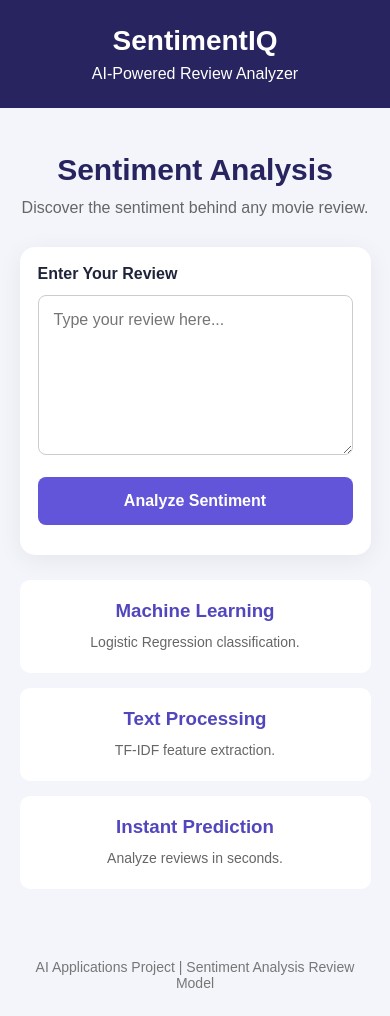
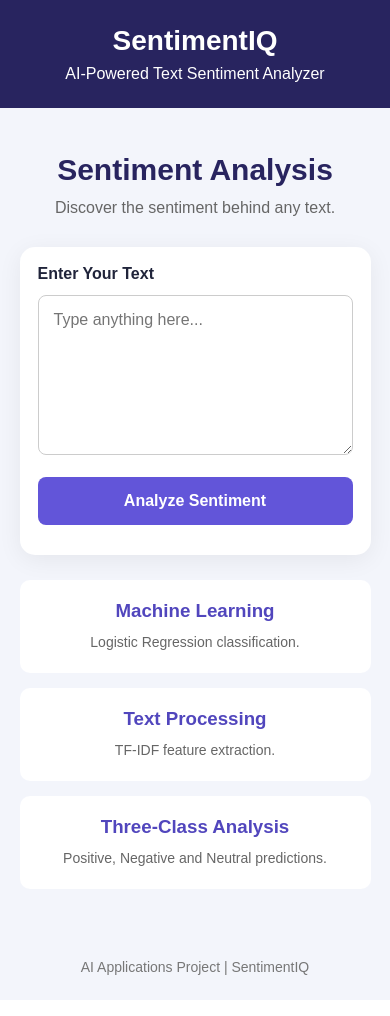
Before and after one commit to arvindjaat7/sentiment-analysis-ml, a Flask app: page / in a window 390 px wide. After the commit the page ends 975 px from the top, so only its background shows below. Run offline with Flask 3, Linux system fonts and the light colour scheme; parts of the project's set-up code (start-up, migrations or seed data) failed here and were passed over.

Commit message:
Upgrade sentiment analyzer to three-class model

```diff
--- a/app.py
+++ b/app.py
@@ -1,50 +1,41 @@
+
 from flask import Flask, render_template, request, jsonify
 import joblib
-import os
 
 app = Flask(__name__)
 
-MODEL_PATH = "model/sentiment_model.pkl"
-
-model = None
-
-if os.path.exists(MODEL_PATH):
-    model = joblib.load(MODEL_PATH)
-
+model = joblib.load("model/sentiment_model.pkl")
 
 @app.route("/")
 def home():
     return render_template("index.html")
 
-
 @app.route("/predict", methods=["POST"])
 def predict():
+    try:
+        data = request.get_json()
+        text = data.get("review", "").strip()
 
-    if model is None:
+        if not text:
+            return jsonify({"error": "Please enter some text."}), 400
+
+        probabilities = model.predict_proba([text])[0]
+        classes = model.classes_
+
+        percentages = {
+            str(label): round(float(probability) * 100, 2)
+            for label, probability in zip(classes, probabilities)
+        }
+
+        predicted_sentiment = str(classes[probabilities.argmax()])
+
         return jsonify({
-            "error": "Model not found. Run train_model.py first."
-        }), 500
+            "sentiment": predicted_sentiment,
+            "percentages": percentages
+        })
 
-    data = request.get_json(silent=True) or request.form
-    review = str(data.get("review", "")).strip()
-
-    if not review:
-        return jsonify({
-            "error": "Please enter a review."
-        }), 400
-
-    prediction = model.predict([review])[0]
-
-    confidence = None
-
-    if hasattr(model, "predict_proba"):
-        probabilities = model.predict_proba([review])[0]
-        confidence = round(float(max(probabilities)) * 100, 2)
-
-    return jsonify({
-        "sentiment": str(prediction).capitalize(),
-        "confidence": confidence
-    })
+    except Exception as e:
+        return jsonify({"error": str(e)}), 500
 
 
 if __name__ == "__main__":
--- a/static/script.js
+++ b/static/script.js
@@ -1,8 +1,8 @@
+
 async function analyzeSentiment() {
     const review = document.getElementById("review").value.trim();
     const result = document.getElementById("result");
     const sentiment = document.getElementById("sentiment");
-    const confidence = document.getElementById("confidence");
     const error = document.getElementById("error");
     const button = document.getElementById("analyzeBtn");
 
@@ -10,7 +10,7 @@ async function analyzeSentiment() {
     result.classList.add("hidden");
 
     if (!review) {
-        error.textContent = "Please enter a review first.";
+        error.textContent = "Please enter some text first.";
         return;
     }
 
@@ -35,17 +35,21 @@ async function analyzeSentiment() {
         }
 
         sentiment.textContent =
-            "Sentiment: " + data.sentiment;
+            "Predicted Sentiment: " + data.sentiment.toUpperCase();
+
+        document.getElementById("positivePercent").textContent =
+            (data.percentages.positive ?? 0) + "%";
+
+        document.getElementById("negativePercent").textContent =
+            (data.percentages.negative ?? 0) + "%";
+
+        document.getElementById("neutralPercent").textContent =
+            (data.percentages.neutral ?? 0) + "%";
 
         result.classList.toggle(
             "negative",
             data.sentiment.toLowerCase() === "negative"
         );
-
-        confidence.textContent =
-            data.confidence !== null
-                ? "Model confidence: " + data.confidence + "%"
-                : "";
 
         result.classList.remove("hidden");
 
--- a/templates/index.html
+++ b/templates/index.html
@@ -1,10 +1,11 @@
+
 <!DOCTYPE html>
 <html lang="en">
 <head>
     <meta charset="UTF-8">
     <meta name="viewport" content="width=device-width, initial-scale=1.0">
 
-    <title>Sentiment Analysis Review Model by RCC</title>
+    <title>SentimentIQ - AI Text Analyzer</title>
 
     <link rel="stylesheet"
           href="{{ url_for('static', filename='style.css') }}">
@@ -14,7 +15,7 @@
 
     <header>
         <h2>SentimentIQ</h2>
-        <p>AI-Powered Review Analyzer</p>
+        <p>AI-Powered Text Sentiment Analyzer</p>
     </header>
 
     <main class="container">
@@ -22,16 +23,16 @@
         <h1>Sentiment Analysis</h1>
 
         <p class="subtitle">
-            Discover the sentiment behind any movie review.
+            Discover the sentiment behind any text.
         </p>
 
         <div class="analyzer">
 
-            <label for="review">Enter Your Review</label>
+            <label for="review">Enter Your Text</label>
 
             <textarea
                 id="review"
-                placeholder="Type your review here..."
+                placeholder="Type anything here..."
                 maxlength="10000"
             ></textarea>
 
@@ -40,8 +41,30 @@
             </button>
 
             <div id="result" class="result hidden">
+
                 <h2 id="sentiment"></h2>
-                <p id="confidence"></p>
+
+                <h3>Sentiment Analysis Results</h3>
+
+                <div class="sentiment-scores">
+
+                    <div class="score">
+                        <span>Positive</span>
+                        <strong id="positivePercent">0%</strong>
+                    </div>
+
+                    <div class="score">
+                        <span>Negative</span>
+                        <strong id="negativePercent">0%</strong>
+                    </div>
+
+                    <div class="score">
+                        <span>Neutral</span>
+                        <strong id="neutralPercent">0%</strong>
+                    </div>
+
+                </div>
+
             </div>
 
             <p id="error" class="error"></p>
@@ -60,15 +83,15 @@
             </div>
 
             <div>
-                <h3>Instant Prediction</h3>
-                <p>Analyze reviews in seconds.</p>
+                <h3>Three-Class Analysis</h3>
+                <p>Positive, Negative and Neutral predictions.</p>
             </div>
         </section>
 
     </main>
 
     <footer>
-        AI Applications Project | Sentiment Analysis Review Model
+        AI Applications Project | SentimentIQ
     </footer>
 
     <script src="{{ url_for('static', filename='script.js') }}"></script>
```
Also changed, not shown: static/style.css (+58 -7 lines), train_model.py (+30 -23 lines), sentiment_dataset.csv (added), 1 other file.
